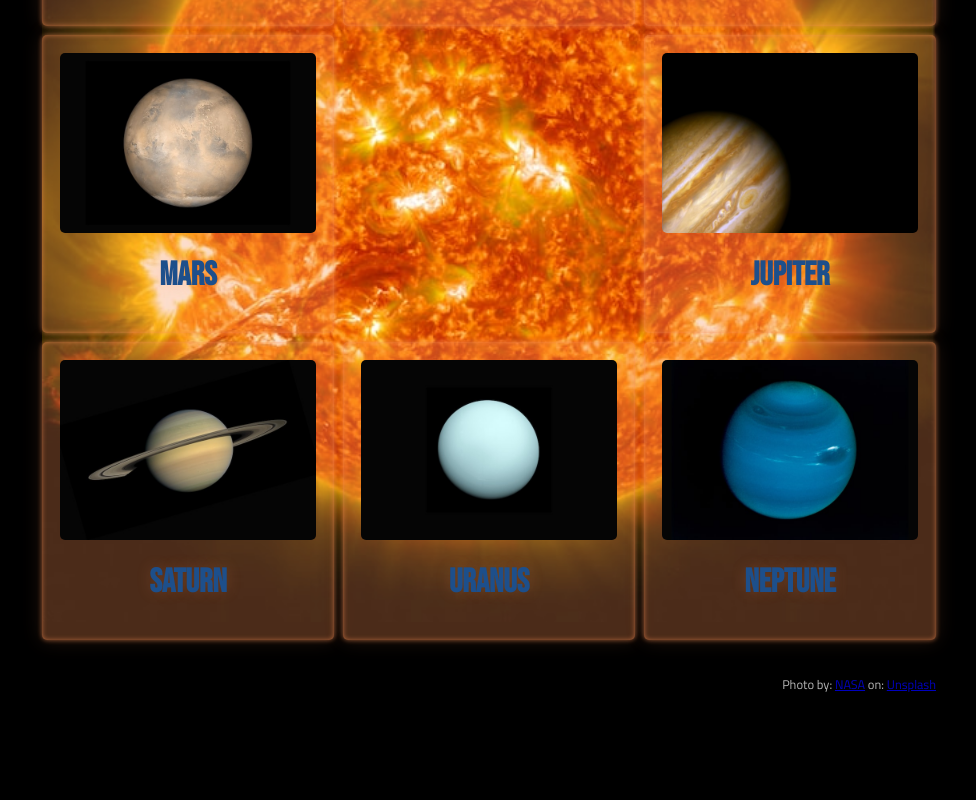
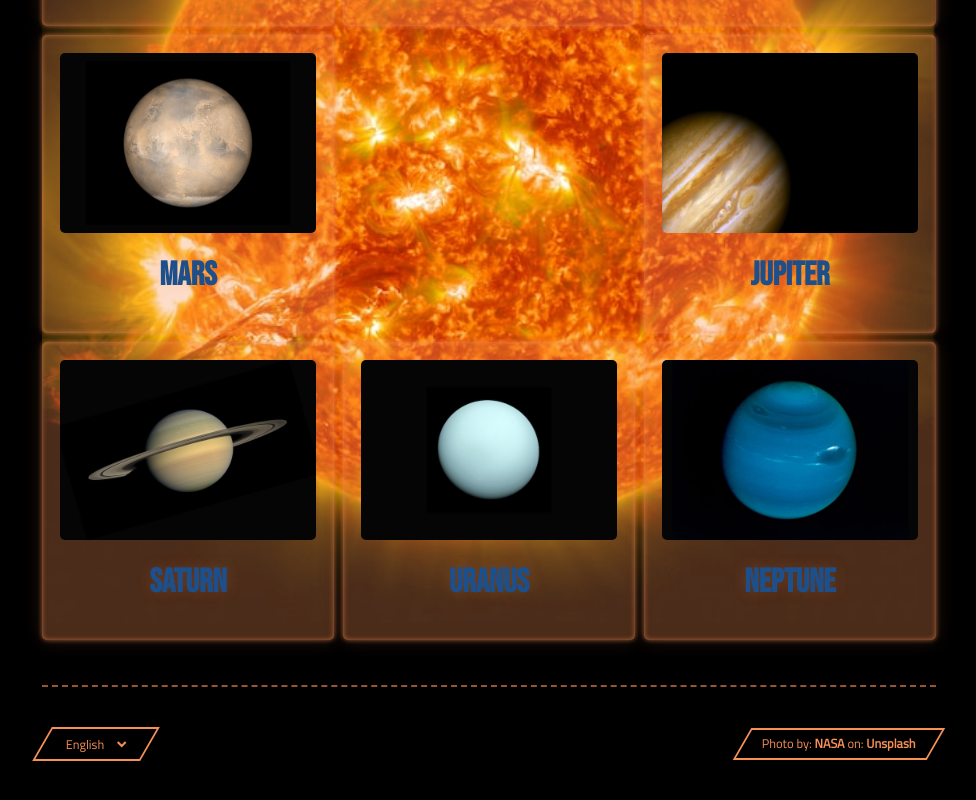
Before and after one commit to edo979/planets-app, a React (Vite) app: page / in a window 1280 px wide. Shown: the part 403-1203 px from the top of the page, without its empty margins (151-1127 px from the left). Before the commit the page ends 1115 px from the top, so only its background shows below. Built offline with nearby package versions, Linux system fonts and the light colour scheme.

Commit message:
add to footer

```diff
--- a/src/App.tsx
+++ b/src/App.tsx
@@ -33,7 +33,15 @@ function App() {
 
       <Outlet />
 
-      <footer>
+      <footer className="flex">
+        <div className="language | skew-box">
+          <select name="lan" id="lang">
+            <option value="en">English</option>
+            <option value="bs">Bosanski</option>
+          </select>
+        </div>
+        <div className="photo-by | skew-box">
+          <p>
             {`${getTranslate(lang, 'Photo by')}: `}
             <a href="https://unsplash.com/@nasa?utm_source=unsplash&utm_medium=referral&utm_content=creditCopyText">
               NASA
@@ -42,6 +50,8 @@ function App() {
             <a href="https://unsplash.com/@nasa?utm_source=unsplash&utm_medium=referral&utm_content=creditCopyText">
               Unsplash
             </a>
+          </p>
+        </div>
       </footer>
     </>
   )
--- a/src/pages/Home.tsx
+++ b/src/pages/Home.tsx
@@ -8,7 +8,7 @@ function Home() {
     <main>
       <ul className="card-list | mt-2">
         {getPlanets(lang).map(({ id, name, img }) => (
-          <li key={name} className={`card | b-shadow planet-${name}`}>
+          <li key={name} className={`card | b-shadow planet-${id}`}>
             <Link to={lang ? `/lang/${lang}/${id}` : `/${id}`} className="flex">
               <div className="card_image">
                 <img src={img} alt={name} className="image-cover" />
--- a/src/scss/components/_components.scss
+++ b/src/scss/components/_components.scss
@@ -61,10 +61,41 @@ header {
 }
 
 footer {
-  margin-top: 2rem;
+  margin-block: 2.5rem;
+  padding-top: 2.25rem;
   font-size: 0.7rem;
-  text-align: right;
-  opacity: 0.8;
+  border-top: 2px dashed hsl(var(--clr-primary), 0.6);
+
+  .language,
+  .photo-by {
+    border: 2px solid hsl(var(--clr-primary));
+    padding: 0.25rem 1rem;
+
+    background-color: hsl(var(--clr-neutral-100));
+    color: hsl(var(--clr-primary));
+  }
+
+  .language {
+    select {
+      border: none;
+      outline: none;
+      background-color: inherit;
+      color: inherit;
+    }
+  }
+
+  .photo-by {
+    a {
+      color: inherit;
+      text-decoration: none;
+      font-weight: bold;
+
+      &:is(:hover, :focus) {
+        font-weight: normal;
+        font-style: italic;
+      }
+    }
+  }
 }
 
 // Utility
```
Lines whose indentation alone changed are shown as unchanged.
